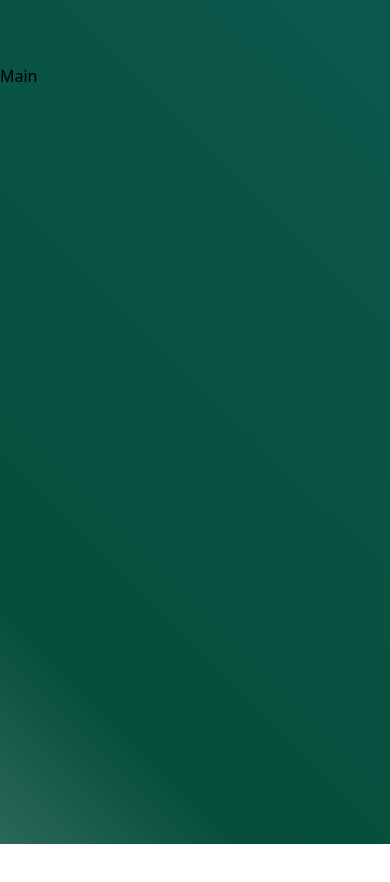
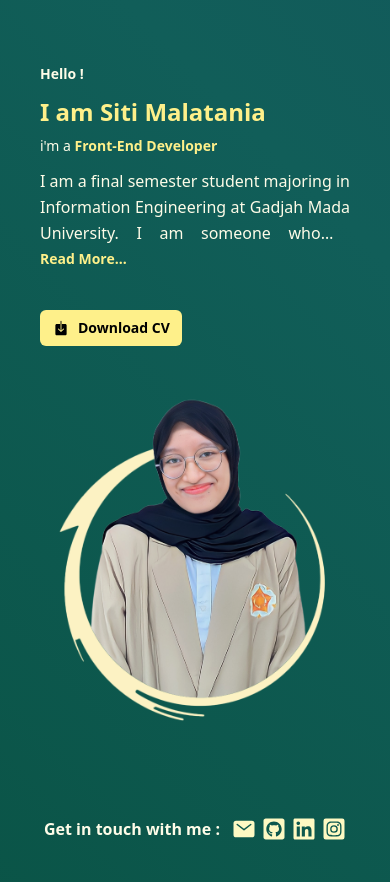
Before and after one commit to sitimalatania/Profile-Web, a Next.js app: page / in a window 390 px wide. Shown: the top 882 px of the page. Before the commit the page ends 844 px from the top, so only its background shows below. Built offline with nearby package versions, Linux system fonts and the light colour scheme.

Commit message:
Home (#5)
* feat : add home

```diff
--- /dev/null
+++ b/components/feature/Beranda.js
@@ -0,0 +1,155 @@
+import React, { useEffect, useState } from "react";
+import { IoIosDownload } from "react-icons/io";
+import { FaInstagramSquare, FaGithubSquare } from "react-icons/fa";
+import { FaLinkedin } from "react-icons/fa6";
+import { IoMail } from "react-icons/io5";
+import AOS from "aos";
+import "aos/dist/aos.css";
+
+function Beranda() {
+  const [isTextExpanded, setIsTextExpanded] = useState(false);
+
+  function toggleTextExpansion() {
+    setIsTextExpanded(!isTextExpanded);
+  }
+
+  useEffect(() => {
+    AOS.init({
+      once: true,
+      offset: 300,
+      easing: "ease-in-sine",
+      duration: 1000,
+    });
+  }, []);
+
+  function handleDownload() {
+    const fileURL = " ";
+    window.open(fileURL, "_blank");
+  }
+
+  return (
+    <section id="beranda">
+      <div className="pt-0 md:pt-20 px-10 pb-5">
+        <div className="flex flex-wrap">
+          <div
+            className="w-full lg:mb-20 self-center lg:w-1/2"
+            data-aos="fade-right"
+            data-aos-offset="300"
+            data-aos-easing="ease-in-sine"
+            data-aos-duration="1000"
+          >
+            <h1 className="text-sm font-semibold text-yellow-50 lg:text-3xl">
+              Hello !
+            </h1>
+            <h2 className="font-bold text-yellow-200 text-2xl mt-3 lg:text-5xl xl:text-6xl">
+              I am Siti Malatania
+            </h2>
+            <p className="font-medium text-yellow-50 mt-2 text-sm mb-3 md:mb-5 md:text-base xl:text-lg">
+              i&apos;m a{" "}
+              <span className="text-yellow-200 font-bold">
+                Front-End Developer
+              </span>
+            </p>
+            <div>
+              <p
+                className={`font-small text-yellow-50 leading-relaxed text-justify lg:mr-6 text-md md:text-lg lg:font-medium ${
+                  isTextExpanded
+                    ? ""
+                    : "overflow-hidden line-clamp-3 lg:line-clamp-none"
+                }`}
+              >
+                I am a final semester student majoring in Information
+                Engineering at Gadjah Mada University. I am someone who is
+                disciplined and can work well in a team, and has a great
+                interest in new technological developments and enjoys learning
+                new things.
+              </p>
+              {!isTextExpanded ? (
+                <span
+                  onClick={toggleTextExpansion}
+                  className="cursor-pointer text-sm lg:font-semibold font-semibold text-yellow-200 hover:underline md:text-base md:hidden"
+                >
+                  Read More...
+                </span>
+              ) : (
+                <span
+                  onClick={toggleTextExpansion}
+                  className="cursor-pointer text-sm lg:font-semibold font-semibold text-yellow-200 hover:underline md:text-base"
+                >
+                  Read Less
+                </span>
+              )}
+            </div>
+
+            <button
+              onClick={handleDownload}
+              className="text-sm lg:font-semibold font-semibold flex items-center text-black bg-yellow-200 py-2 px-3 mt-10  rounded-md hover:shadow-xl hover:bg-yellow-400 md:font-semibold md:text-lg md:py-2 md:px-5"
+            >
+              <IoIosDownload className="mr-2 text-lg lg:text-2xl " />
+              Download CV
+            </button>
+          </div>
+          <div className="w-full self-end lg:w-1/2">
+            <div
+              className="mt-10 lg:mt-0 lg:right-0"
+              data-aos="zoom-in-up"
+              data-aos-duration="1000"
+            >
+              <img
+                src="/profile-picture.png"
+                alt="profile-picture"
+                className=" max-w-full mx-auto object-cover"
+                width="400"
+                height="200"
+              />
+            </div>
+            <div
+              className="w-full flex items-center justify-center gap-3 md:flex-row md:justify-end md:items-center md:gap-8 mt-24 pb-12 md:pb-0"
+              data-aos="fade-up"
+            >
+              <h2 className="font-semibold text-yellow-50 text-base max-w-md lg:text-xl">
+                Get in touch with me :
+              </h2>
+              <div className="flex items-center gap-1.5 md:gap-6">
+                <a
+                  href="mailto:smalatania@gmail.com"
+                  target="_blank"
+                  rel="noreferrer"
+                  aria-label="Contact me at Email"
+                >
+                  <IoMail className="text-2xl md:text-4xl text-yellow-100 hover:text-yellow-200" />
+                </a>
+                <a
+                  href="https://github.com/sitimalatania"
+                  target="_blank"
+                  rel="noreferrer"
+                  aria-label="Visit my GitHub profile"
+                >
+                  <FaGithubSquare className="text-2xl md:text-4xl text-yellow-100 hover:text-yellow-200" />
+                </a>
+                <a
+                  href="https://www.linkedin.com/in/sitimalatania127/"
+                  target="_blank"
+                  rel="noreferrer"
+                  aria-label="Connect with me on LinkedIn"
+                >
+                  <FaLinkedin className="text-2xl md:text-4xl text-yellow-100 hover:text-yellow-200" />
+                </a>
+                <a
+                  href="https://www.instagram.com/sitimalatania/"
+                  target="_blank"
+                  rel="noreferrer"
+                  aria-label="Follow me on Instagram"
+                >
+                  <FaInstagramSquare className="text-2xl md:text-4xl text-yellow-100 hover:text-yellow-200" />
+                </a>
+              </div>
+            </div>
+          </div>
+        </div>
+      </div>
+    </section>
+  );
+}
+
+export default Beranda;
--- a/pages/index.js
+++ b/pages/index.js
@@ -1,5 +1,10 @@
 import DefaultLayout from "@/components/layout/DefaultLayout";
+import Beranda from "@/components/feature/Beranda";
 
 export default function Home() {
-  return <DefaultLayout title="Sitimalatania">Main</DefaultLayout>;
+  return (
+    <DefaultLayout title="Sitimalatania">
+      <Beranda />
+    </DefaultLayout>
+  );
 }
```
Also changed, not shown: public/profile-picture.png (added).
